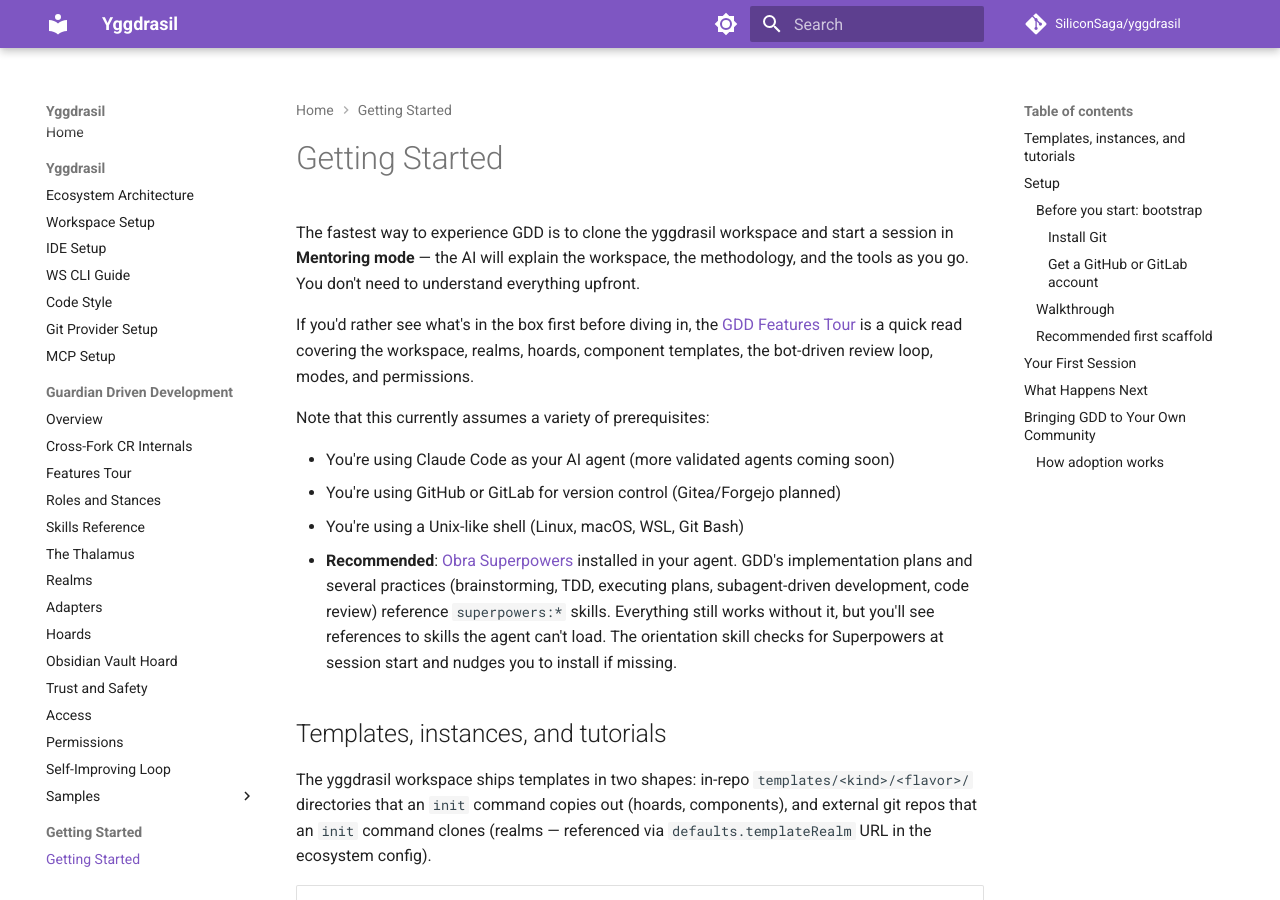
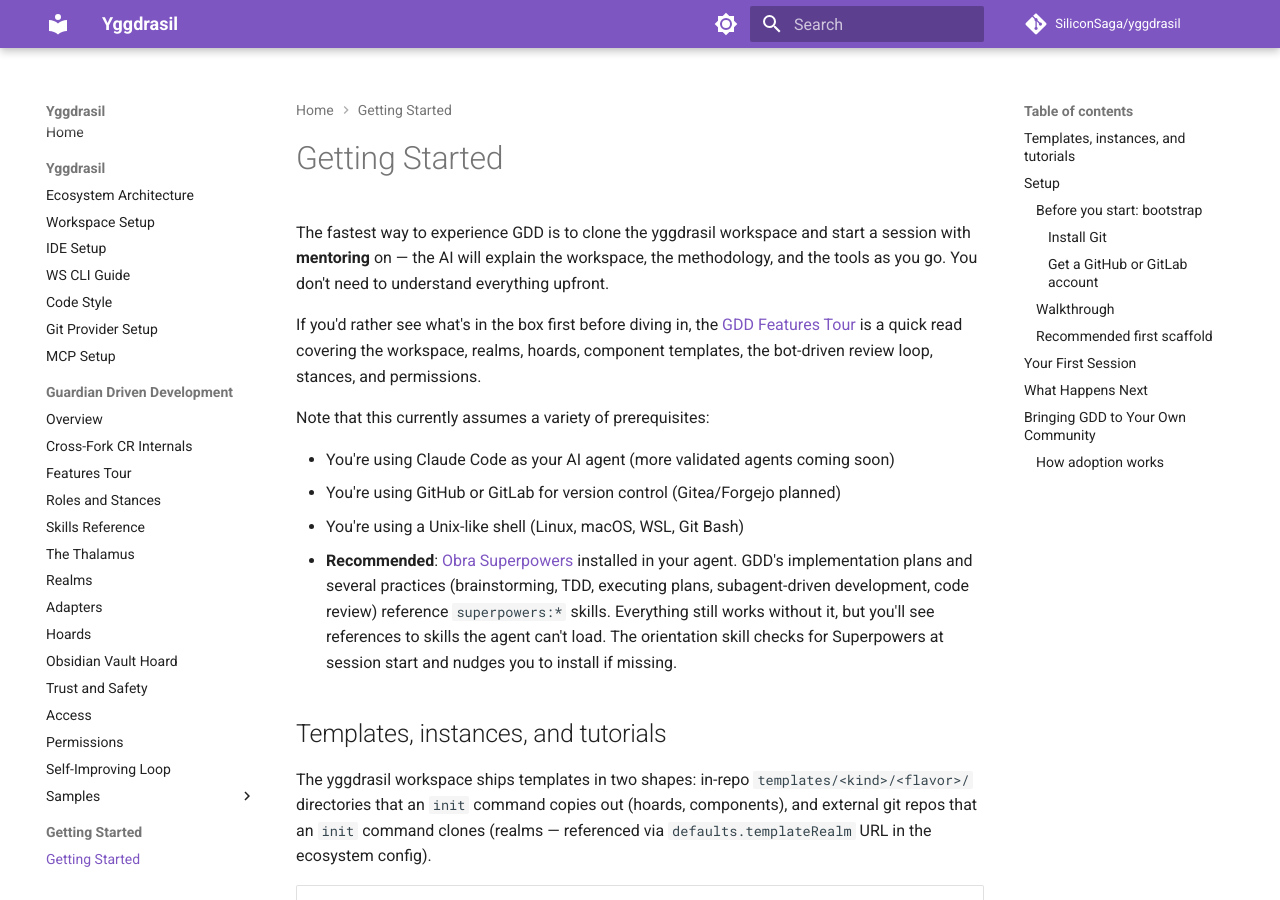
Before and after one commit to SiliconSaga/yggdrasil, an MkDocs documentation site: the page built from docs/getting-started/index.md, in a window 1280 px wide and 900 px high. Built offline with MkDocs 1.6.1 and Material for MkDocs 9.7.7, drawn with Linux system fonts in a browser that asks for light colours; comment, search, counter and statistics services are not loaded; some of the changed text lies outside the part shown.

Commit message:
docs(gdd): sweep remaining stance-sense 'mode' residuals (post-rebase)
After rebasing onto main, a thorough sweep found a few stance-sense "mode" usages the original rename missed (some newly introduced by main's concurrent edits): AGENTS.md "mode/role setup" → "stance/role setup"; getting-started "modes" → "stances" (intro + the "try other stances" list); workspace-setup "in mentoring mode" → "with mentoring on"; gdd-mentoring "In mentoring mode" → "With mentoring active". Historical records (CHANGELOG, docs/gdd/samples) are intentionally left as point-in-time. Also carries a human wording tweak to the plan doc.

Co-Authored-By: Claude Opus 4.8 <noreply@anthropic.com>

```diff
--- a/docs/getting-started/index.md
+++ b/docs/getting-started/index.md
@@ -1,8 +1,8 @@
 # Getting Started
 
-The fastest way to experience GDD is to clone the yggdrasil workspace and start a session in **Mentoring mode** — the AI will explain the workspace, the methodology, and the tools as you go. You don't need to understand everything upfront.
+The fastest way to experience GDD is to clone the yggdrasil workspace and start a session with **mentoring** on — the AI will explain the workspace, the methodology, and the tools as you go. You don't need to understand everything upfront.
 
-If you'd rather see what's in the box first before diving in, the [GDD Features Tour](../gdd/features.md) is a quick read covering the workspace, realms, hoards, component templates, the bot-driven review loop, modes, and permissions.
+If you'd rather see what's in the box first before diving in, the [GDD Features Tour](../gdd/features.md) is a quick read covering the workspace, realms, hoards, component templates, the bot-driven review loop, stances, and permissions.
 
 Note that this currently assumes a variety of prerequisites:
 
@@ -150,7 +150,7 @@ As you work, the AI captures observations in the **Thalamus** — a shared think
 
 After a few sessions, try **housekeeping** — review what's accumulated, promote useful observations to issues or skill updates, prune what's resolved. This is how GDD improves itself through use.
 
-When you're comfortable, try other modes:
+When you're comfortable, try other stances:
 
 - **Quick** for 15-minute sessions between other responsibilities
 - **Zen** for deep work sessions where you want full ceremony
```
Also changed, not shown: .agent/skills/gdd-mentoring/SKILL.md (+1 -1 lines), AGENTS.md (+1 -1 lines), docs/plans/2026-06-25-mentoring-k8s-training-wheels-plan.md (+1 -1 lines), docs/workspace-setup.md (+1 -1 lines).
